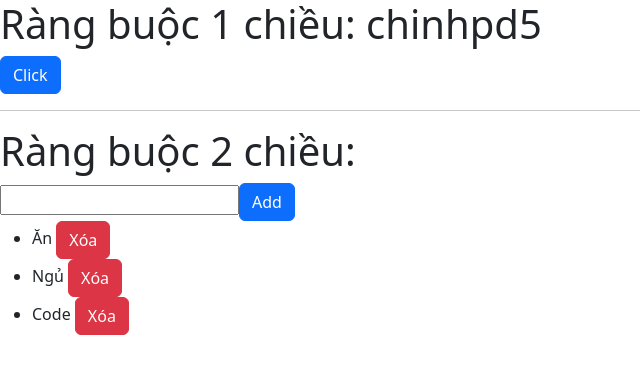
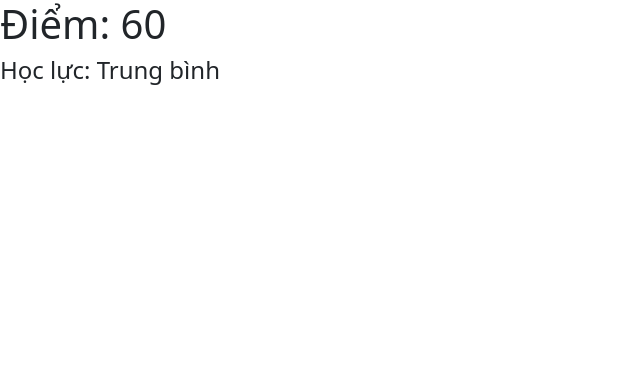
Before and after one commit to chinhpd5/WEB2072, a Vue app in the folder web2072_02/: page / in a window 1280 px wide. Shown: the top 374 px of the page, without its empty margins (0-640 px from the left). Built offline with nearby package versions, Linux system fonts and the light colour scheme.

Commit message:
v-if v-else v-else-if

```diff
--- a/web2072_02/src/App.vue
+++ b/web2072_02/src/App.vue
@@ -1,50 +1,19 @@
 <script setup>
-  import {reactive, ref} from 'vue'
-  // one way binding
-  const myName = "chinhpd5";
-  const imageURL = "https://camerabox.vn/uploads/thuat-ngu-nhiep-anh.jpg"
-  const btnClass = "btn btn-primary";
-
-  const myText = ref('');
-
-  const jobs = reactive(["Ăn","Ngủ","Code"])
-
-  const handleAdd = () => {
-    // console.log(myText.value);
-    jobs.push(myText.value);
-    myText.value = '';
-
-  }
-
-  const handleDelete = (index) =>{
-    // console.log(index);
-    jobs.splice(index,1);
-  }
-
+  import {ref} from 'vue'
+  const score = ref(Math.floor(Math.random()*10)*10)
 </script>
 
 <template>
-  <div class="pb-5">
-    <!-- one way -->
-    <h1>Ràng buộc 1 chiều: {{ myName }}</h1>
-    <!-- <img v-bind:src="imageURL" v-bind:alt="myName"> -->
-    <!-- <img :src="imageURL" :alt="myName"> -->
-    <button :class="btnClass">Click</button>
-    <hr>
+  <div>
+    <h1>Điểm: {{ score }}</h1>
+    <h4>
+      Học lực:
+      <span v-if="score >= 90">Giỏi</span>
+      <span v-else-if="score >= 70">Khá</span>
+      <span v-else-if="score >= 50">Trung bình</span>
+      <span v-else>Yếu</span>
+    </h4>
 
-    <!-- two way -->
-    <h1>Ràng buộc 2 chiều:</h1>
-    <input type="text" v-model="myText">
-    <button class="btn btn-primary" v-on:click="handleAdd">Add</button>
-    <!-- <h1>text: {{ myText }}</h1> -->
-
-    <!-- to do list -->
-    <ul>
-      <li v-for="(item,index) in jobs" :key="index">
-        {{ item }}
-        <button class="btn btn-danger" @click="handleDelete(index)">Xóa</button>
-      </li>
-    </ul>
   </div>
 </template>
 
```
